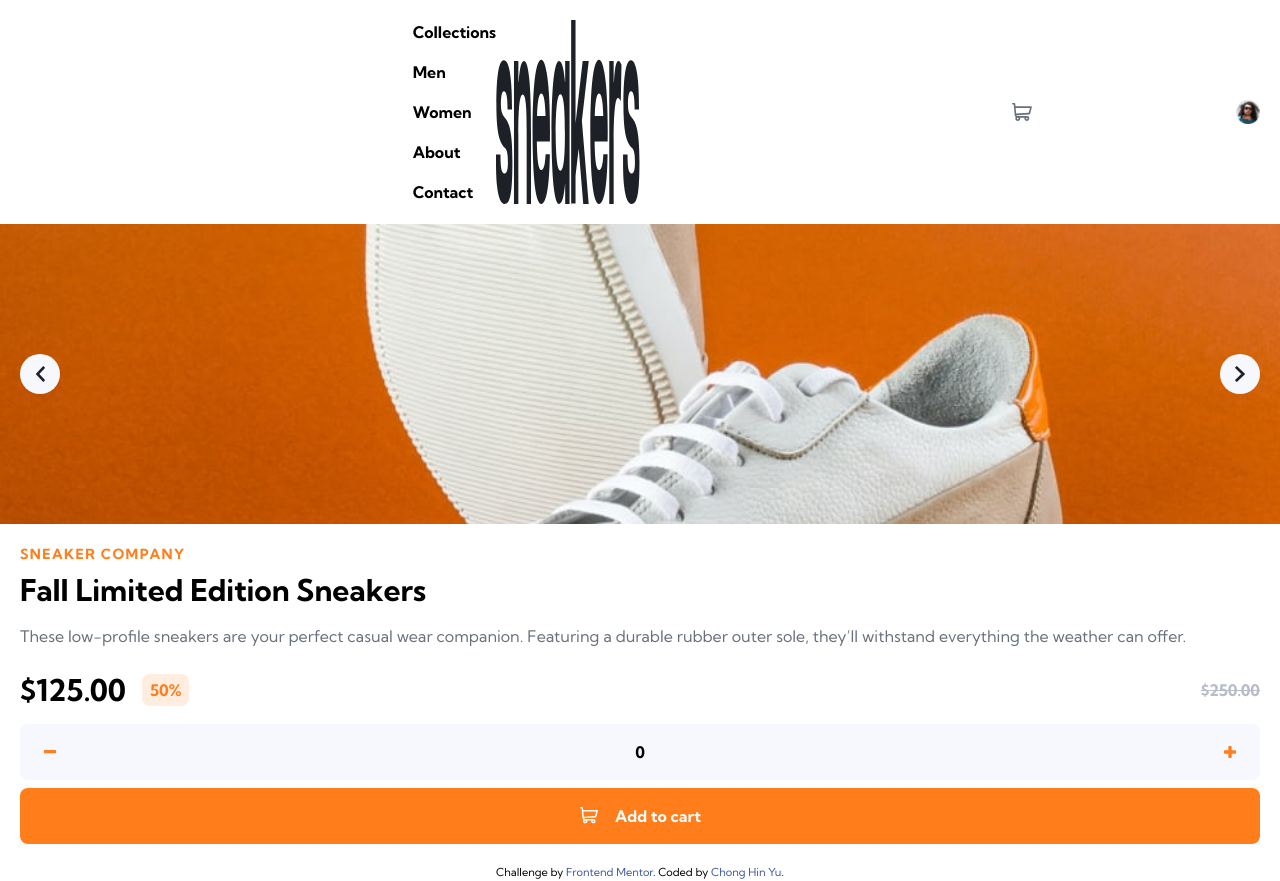
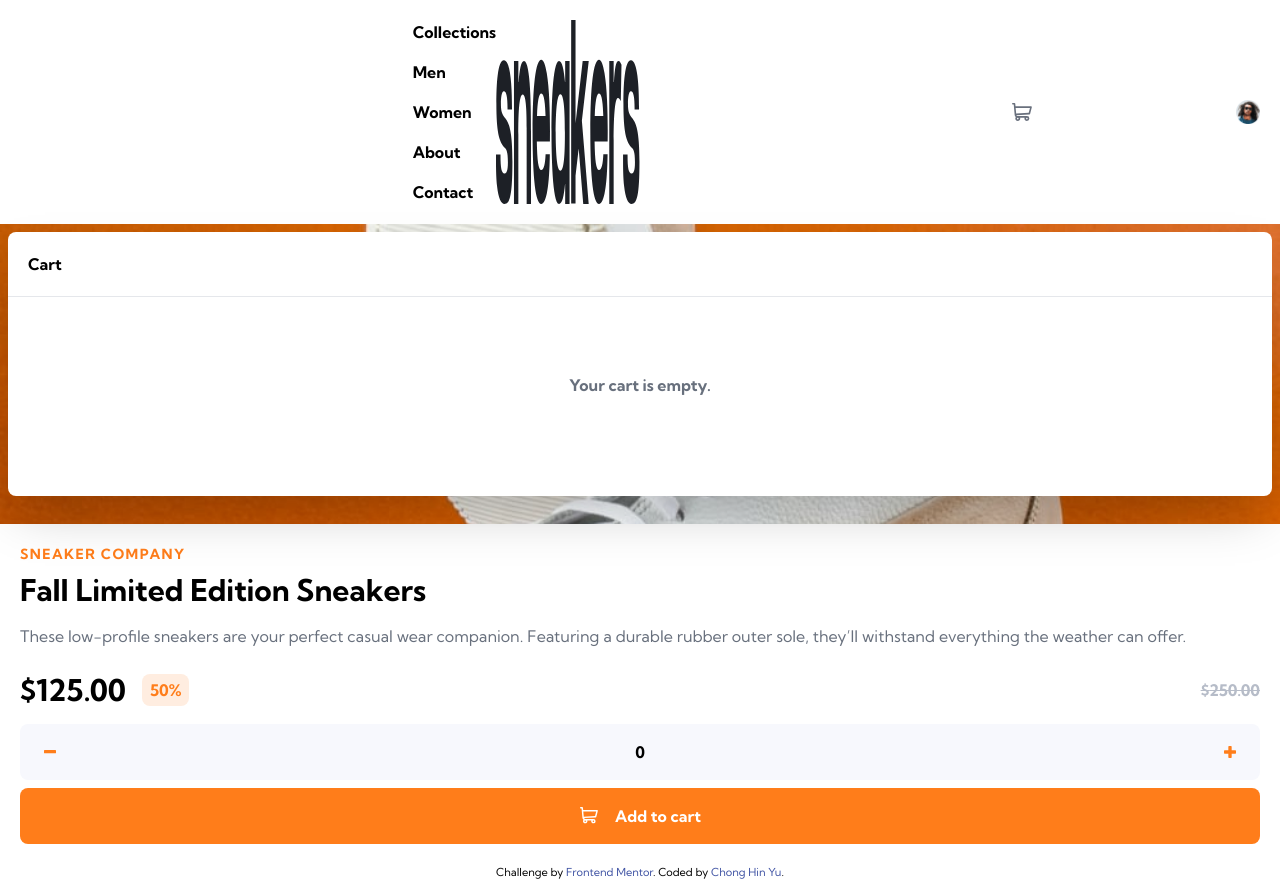
Before and after one commit to Hin274/ecommerce-product-page-main, a React (Vite) app: page / in a window 1280 px wide. Built offline with nearby package versions, Linux system fonts and the light colour scheme.

Commit message:
Add cart is empty

```diff
--- /dev/null
+++ b/src/components/Cart.jsx
@@ -0,0 +1,17 @@
+const Cart = () => {
+
+    return (
+        <>
+            <div className="bg-main-white rounded-lg absolute z-50 left-2 top-2 right-2 bottom-7 shadow-2xl">
+                <h1 className="font-bold p-5">Cart</h1>
+                <hr></hr>
+                <div className="flex justify-center items-center h-44">
+                <p className="text-dark-grayish-blue font-bold text-center">Your cart is empty.</p>
+                </div>
+            </div>
+        </>
+    )
+
+}
+
+export default Cart
--- a/src/components/ProductPage.jsx
+++ b/src/components/ProductPage.jsx
@@ -1,5 +1,6 @@
 import Carousel from "./Carousel";
 import { useState } from "react";
+import Cart from "./Cart";
 
 const ProductPage = () => {
 
@@ -28,7 +29,10 @@ let discount = 0.5
 
     return (
         <>
+        <div className="relative">
+            <Cart/>
             <Carousel images={images} />
+            </div>
             <div className="flex flex-col m-5 gap-2">
                 <h1 className="text-main-orange uppercase font-bold text-sm tracking-widest">Sneaker Company</h1>
                 <h2 className="font-bold text-3xl">Fall Limited Edition Sneakers</h2>
```
